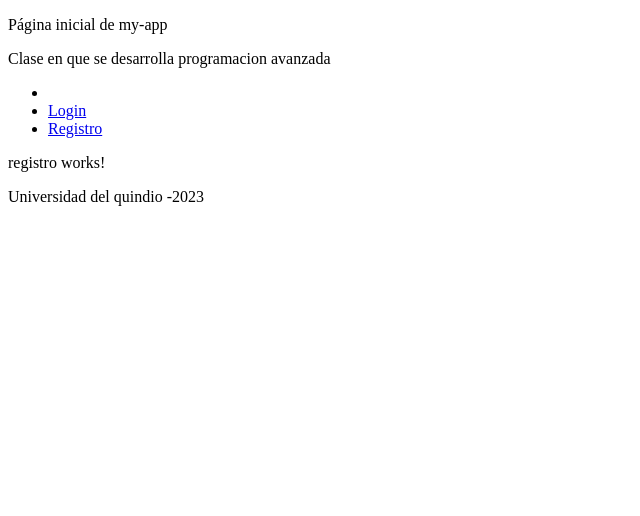
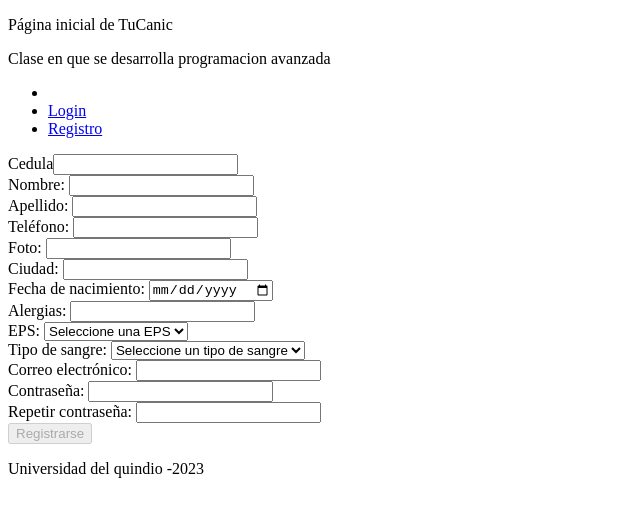
Before and after one commit to SRR967/ProyectoClinica-Frontend, an Angular app: page /registro in a window 1280 px wide. Shown: the top 516 px of the page, without its empty margins (0-640 px from the left). Built offline with nearby package versions, Linux system fonts and the light colour scheme.

Commit message:
actualizacion con respecto a la guia

```diff
--- a/src/app/app.component.ts
+++ b/src/app/app.component.ts
@@ -6,6 +6,6 @@ import { Component } from '@angular/core';
   styleUrls: ['./app.component.css']
 })
 export class AppComponent {
-  title = 'my-app';
+  title = 'TuCanic';
   class = 'programacion avanzada';
 }
--- /dev/null
+++ b/src/app/modelo/crear-paciente-dto.ts
@@ -0,0 +1,15 @@
+export class CrearPacienteDto {
+    cedula: string="";
+    nombre: string="";
+    apellido: string="";
+    telefono: string="";
+    ciudad: string="";
+    email: string="";
+    contrasena: string="";
+    confirmarContrasena: string="";
+    alergias: string="";
+    foto: string="";
+    tipoSangre: string="";
+    eps: string="";
+    fechaNacimiento: string="";
+}
--- a/src/app/pagina/registro/registro.component.html
+++ b/src/app/pagina/registro/registro.component.html
@@ -1 +1,78 @@
-<p>registro works!</p>
+<form #f="ngForm" (ngSubmit)="registrar()">
+    <div>
+        <label>Cedula</label>
+        <input type="text" name="cedula" required="true" [(ngModel)]="crearPacienteDto.cedula" />
+    </div>
+
+    <div>
+        <label>Nombre: </label>
+        <input type="text" name="nombre" required="true" [(ngModel)]="crearPacienteDto.nombre" />
+    </div>
+
+    <div>
+        <label>Apellido: </label>
+        <input type="text" name="apellido" required="true" [(ngModel)]="crearPacienteDto.apellido" />
+    </div>
+
+
+    <div>
+        <label>Teléfono: </label>
+        <input type="text" name="telefono" required="true" [(ngModel)]="crearPacienteDto.telefono" />
+    </div>
+
+    <div>
+        <label>Foto: </label>
+        <input type="text" name="foto" required="true" [(ngModel)]="crearPacienteDto.foto" />
+    </div>
+
+    <div>
+        <label>Ciudad: </label>
+        <input type="text" name="ciudad" required="true" [(ngModel)]="crearPacienteDto.ciudad" />
+    </div>
+
+    <div>
+        <label>Fecha de nacimiento: </label>
+        <input type="date" name="fechaNacimiento" required="true" [(ngModel)]="crearPacienteDto.fechaNacimiento" />
+    </div>
+
+    <div>
+        <label>Alergias: </label>
+        <input type="text" name="alergias" required="true" [(ngModel)]="crearPacienteDto.alergias" />
+    </div>
+
+    <div>
+        <label>EPS: </label>
+        <select name="eps" required [(ngModel)]="crearPacienteDto.eps">
+            <option value="" selected> Seleccione una EPS</option>
+            <option [value]="item" *ngFor="let item of eps; index as i" >{{item}} </option>
+        </select>
+    </div>
+
+    <div>
+        <label>Tipo de sangre: </label>
+        <select name="tipoSangre" required [(ngModel)]="crearPacienteDto.tipoSangre">
+            <option value="" selected>Seleccione un tipo de sangre</option>
+            <option [value]="item" *ngFor="let item of tipoSangre; index as i" >{{item}} </option>
+
+        </select>
+    </div>
+
+    <div>
+        <label>Correo electrónico: </label>
+        <input type="email" name="correo" email="true" required="true" [(ngModel)]="crearPacienteDto.email" />
+    </div>
+
+    <div>
+        <label>Contraseña: </label>
+        <input type="password" name="password" required="true" [(ngModel)]="crearPacienteDto.contrasena" />
+    </div>
+
+    <div>
+    <label >Repetir contraseña: </label>
+        <input type="password" name="confirmaPassword"
+        [(ngModel)]="crearPacienteDto.confirmarContrasena" required />
+    </div>
+    <p *ngIf="!sonIguales()"> Las contraseñas no coinciden</p>
+
+    <button type="submit" [disabled]="f.invalid || !sonIguales()" >Registrarse</button>
+</form>
--- a/src/app/pagina/registro/registro.component.ts
+++ b/src/app/pagina/registro/registro.component.ts
@@ -1,10 +1,47 @@
 import { Component } from '@angular/core';
+import { CrearPacienteDto } from 'src/app/modelo/crear-paciente-dto';
 
 @Component({
   selector: 'app-registro',
   templateUrl: './registro.component.html',
   styleUrls: ['./registro.component.css']
+
 })
 export class RegistroComponent {
 
+  crearPacienteDto: CrearPacienteDto
+  eps:string[];
+  tipoSangre:string[];
+
+  constructor(){
+    this.eps=[];
+    this.cargarEps();
+    this.tipoSangre=[];
+    this.cargarTipoSangre();
+    this.crearPacienteDto = new CrearPacienteDto();
+  }
+
+  public registrar(){
+    console.log(this.crearPacienteDto);
+  }
+
+  public sonIguales():boolean{
+    return this.crearPacienteDto.contrasena == this.crearPacienteDto.confirmarContrasena;
+  }
+
+  private cargarEps(){
+    this.eps.push("Cafesalud")
+  }
+
+  private cargarTipoSangre(){
+    this.tipoSangre.push("A+");
+    this.tipoSangre.push("A-");
+    this.tipoSangre.push("B+");
+    this.tipoSangre.push("B-");
+    this.tipoSangre.push("AB+");
+    this.tipoSangre.push("AB-");
+    this.tipoSangre.push("O+");
+    this.tipoSangre.push("O-");
+  }
+
 }
```
Also changed, not shown: src/app/app.module.ts (+13 -2 lines).
